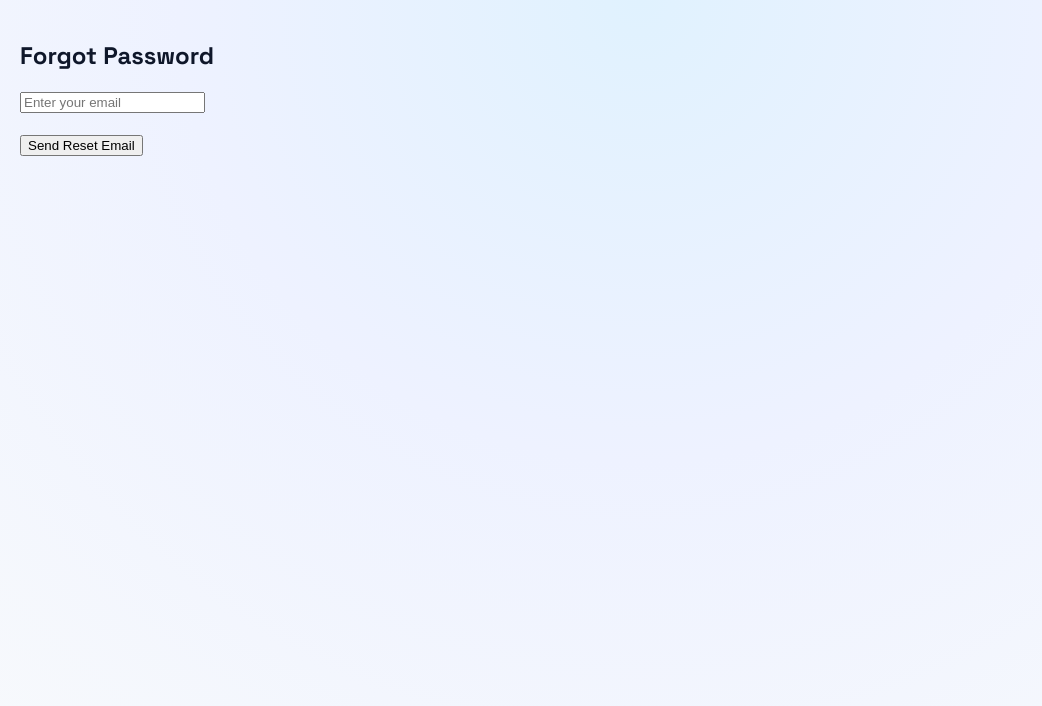
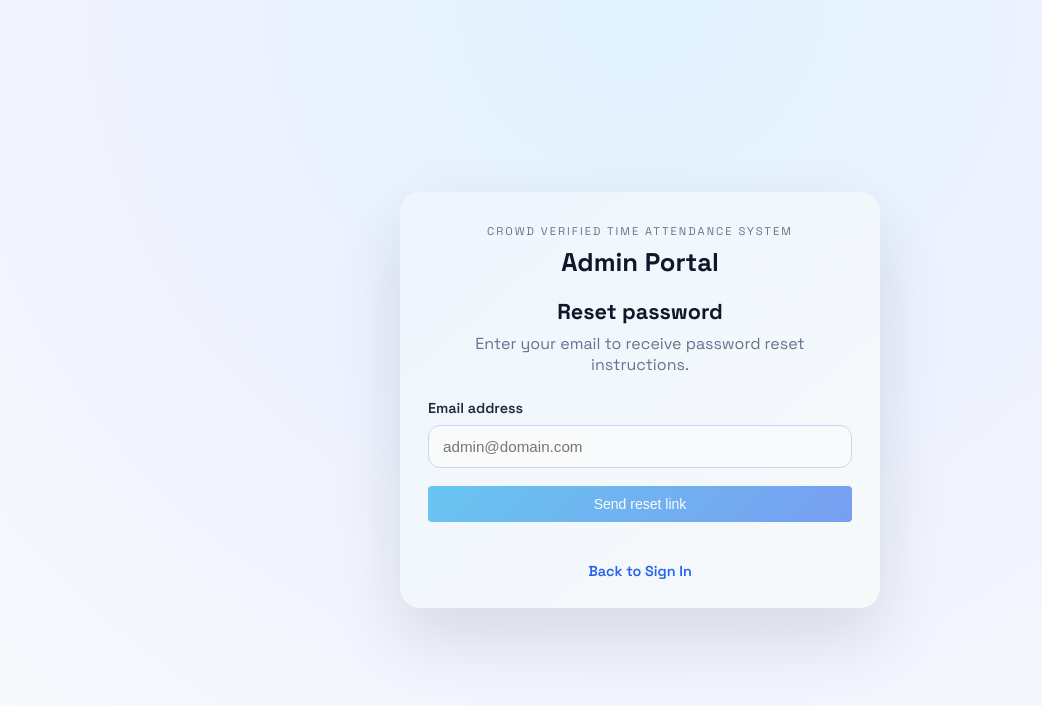
Before and after one commit to WTDperera/Crowd-Attendance, a React (Vite) app in the folder web_app/admin-portal/frontend/: page /forgot-password in a window 1280 px wide. Shown: the top 706 px of the page, without its empty margins (0-1042 px from the left). Built offline with nearby package versions, Linux system fonts and the light colour scheme; no server answers.

Commit message:
feat: improve forgot password page with validation and generic messaging

```diff
--- a/web_app/admin-portal/frontend/src/pages/ForgotPasswordPage.jsx
+++ b/web_app/admin-portal/frontend/src/pages/ForgotPasswordPage.jsx
@@ -1,40 +1,123 @@
-import { useState } from 'react'
+import { useMemo, useState } from 'react'
+import { Link } from 'react-router-dom'
 import { sendPasswordResetEmail } from 'firebase/auth'
+import AuthLayout from '../components/AuthLayout.jsx'
 import { auth } from '../firebase/firebase'
+
+const emailPattern = /^[^\s@]+@[^\s@]+\.[^\s@]+$/
 
 function ForgotPassword() {
   const [email, setEmail] = useState('')
+  const [errors, setErrors] = useState({})
+  const [formError, setFormError] = useState('')
+  const [successMessage, setSuccessMessage] = useState('')
+  const [isSubmitting, setIsSubmitting] = useState(false)
 
-  const handleSubmit = async () => {
-    if (!email) {
-      alert('Please enter your email')
+  const handleChange = (event) => {
+    setEmail(event.target.value)
+    if (errors.email) {
+      setErrors({})
+    }
+    if (formError) {
+      setFormError('')
+    }
+  }
+
+  const validate = () => {
+    const nextErrors = {}
+    const trimmedEmail = email.trim()
+
+    if (!trimmedEmail) {
+      nextErrors.email = 'Email is required.'
+    } else if (!emailPattern.test(trimmedEmail)) {
+      nextErrors.email = 'Enter a valid email address.'
+    }
+
+    return nextErrors
+  }
+
+  const canSubmit = useMemo(() => {
+    return Boolean(email.trim())
+  }, [email])
+
+  const handleSubmit = async (event) => {
+    event.preventDefault()
+    const nextErrors = validate()
+    setErrors(nextErrors)
+    setFormError('')
+    setSuccessMessage('')
+
+    if (Object.keys(nextErrors).length > 0) {
       return
     }
 
+    setIsSubmitting(true)
+
     try {
-      await sendPasswordResetEmail(auth, email)
-      alert('Password reset email sent! Check your inbox.')
+      await sendPasswordResetEmail(auth, email.trim())
+      setSuccessMessage('If an account exists, a reset link has been sent.')
     } catch (error) {
-      console.error(error)
-      alert(error.message)
+      const errorCode = error?.code || ''
+
+      // Always show generic success for user-not-found so it doesn't reveal which emails exist
+      if (errorCode === 'auth/user-not-found') {
+        setSuccessMessage('If an account exists, a reset link has been sent.')
+      } else if (errorCode === 'auth/invalid-email') {
+        setErrors({ email: 'Enter a valid email address.' })
+      } else if (errorCode === 'auth/too-many-requests') {
+        setFormError('Too many attempts. Please try again later.')
+      } else if (errorCode === 'auth/network-request-failed') {
+        setFormError('Network error. Please check your internet connection.')
+      } else {
+        setFormError(
+          'Unable to send password reset email. Please try again later.'
+        )
+      }
+    } finally {
+      setIsSubmitting(false)
     }
   }
 
   return (
-    <div style={{ padding: '20px' }}>
-      <h2>Forgot Password</h2>
+    <AuthLayout>
+      <div className="auth-header">
+        <h2>Reset password</h2>
+        <p>Enter your email to receive password reset instructions.</p>
+      </div>
 
-      <input
-        type="email"
-        placeholder="Enter your email"
-        onChange={(e) => setEmail(e.target.value)}
-      />
+      <form className="auth-form" onSubmit={handleSubmit} noValidate>
+        <div className="field-group">
+          <label htmlFor="email">Email address</label>
+          <input
+            id="email"
+            type="email"
+            name="email"
+            placeholder="admin@domain.com"
+            value={email}
+            onChange={handleChange}
+            disabled={isSubmitting}
+          />
+          {errors.email && <span className="field-error">{errors.email}</span>}
+        </div>
 
-      <br />
-      <br />
+        {formError && <span className="field-error">{formError}</span>}
+        {successMessage && <div className="field-success">{successMessage}</div>}
 
-      <button onClick={handleSubmit}>Send Reset Email</button>
-    </div>
+        <button
+          className="primary-button"
+          type="submit"
+          disabled={!canSubmit || isSubmitting}
+        >
+          {isSubmitting ? 'Sending...' : 'Send reset link'}
+        </button>
+
+        <div className="auth-footer">
+          <Link className="text-link" to="/">
+            Back to Sign In
+          </Link>
+        </div>
+      </form>
+    </AuthLayout>
   )
 }
 
--- a/web_app/admin-portal/frontend/src/styles/auth.css
+++ b/web_app/admin-portal/frontend/src/styles/auth.css
@@ -237,3 +237,12 @@ body {
     padding: 8px 10px;
   }
 }
+
+.field-success {
+  font-size: 0.85rem;
+  color: #15803d;
+  background: #f0fdf4;
+  border: 1px solid #bbf7d0;
+  border-radius: 10px;
+  padding: 10px 14px;
+}
```
